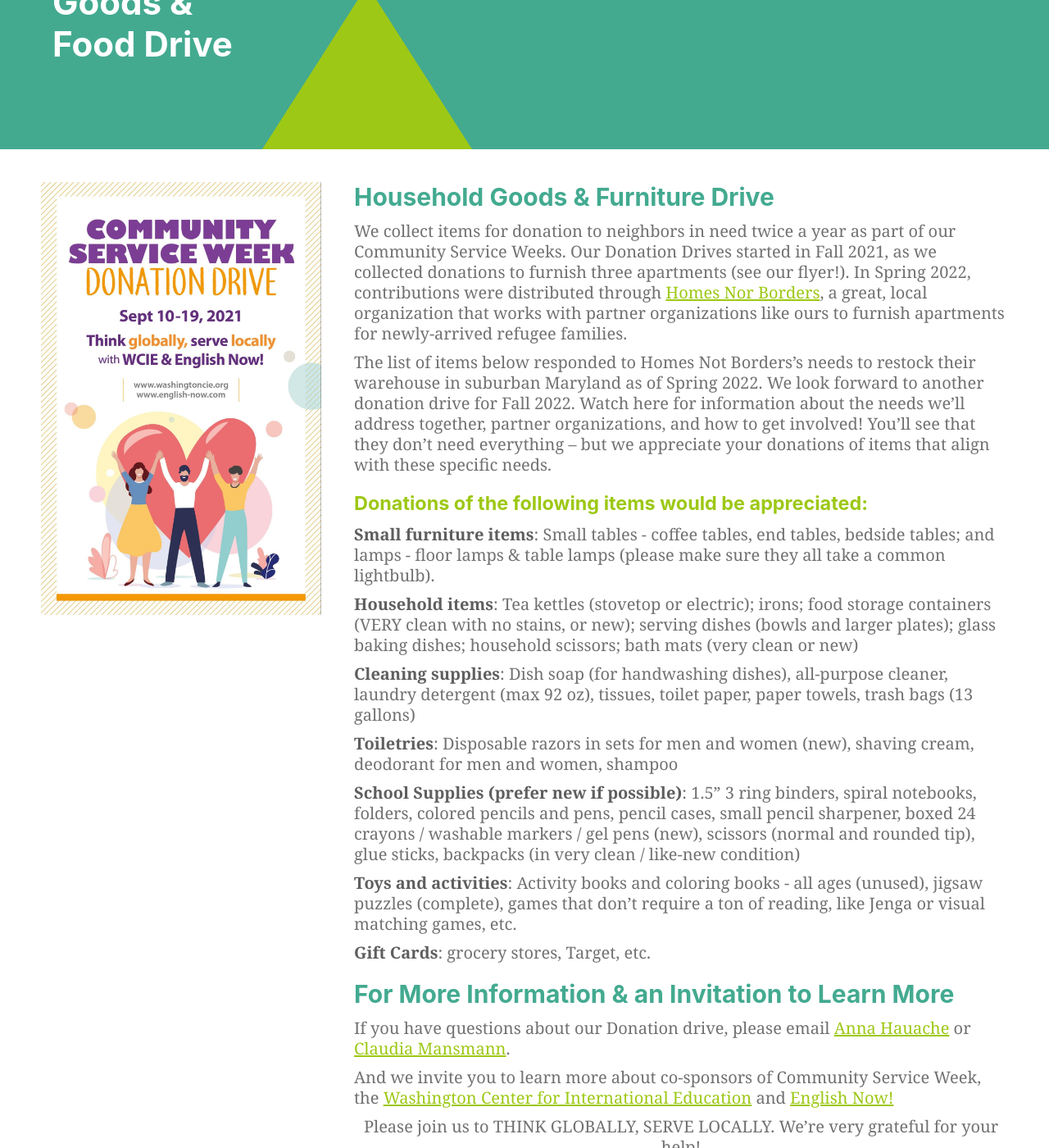
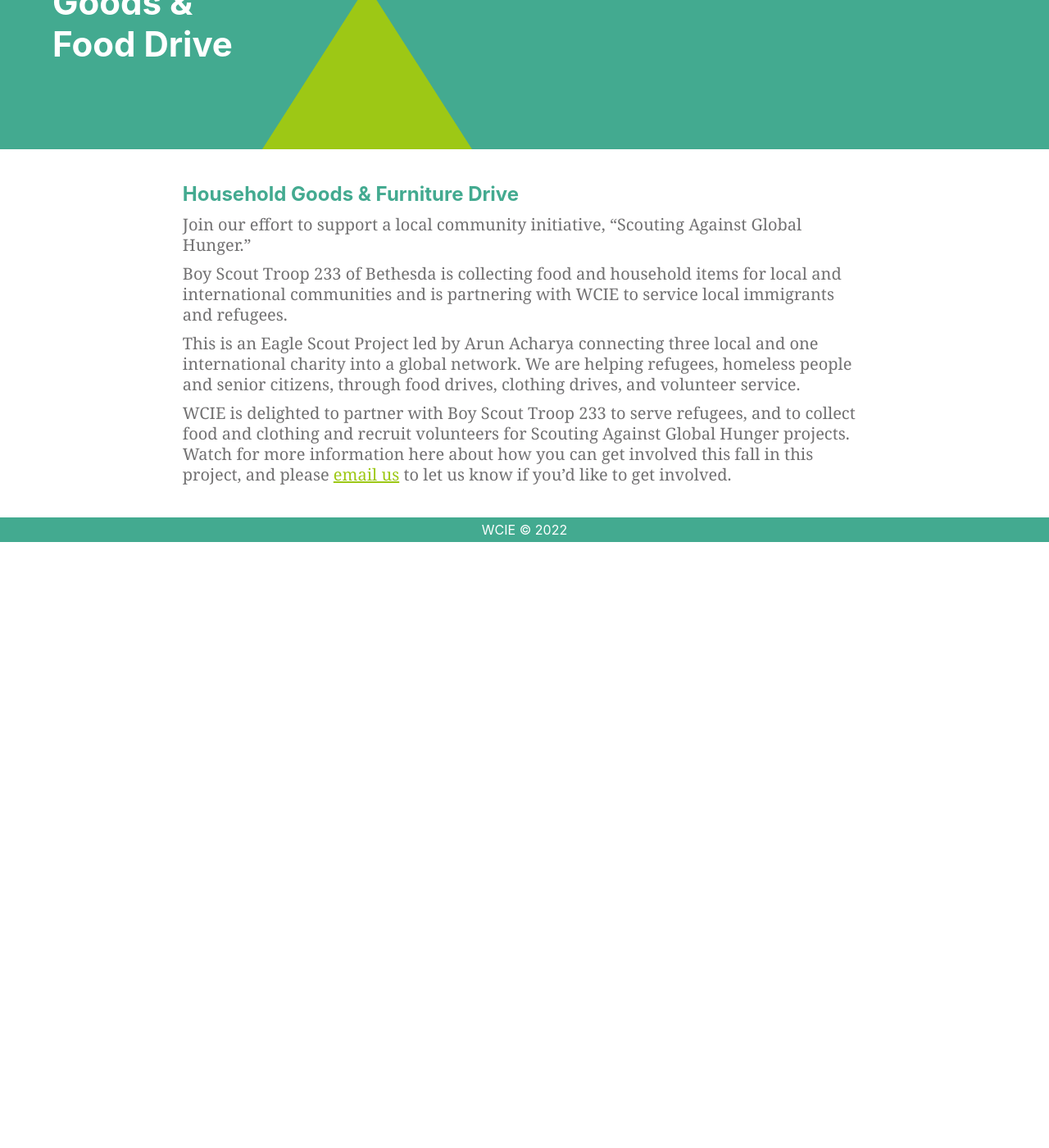
Before and after one commit to washingtoncie/washingtoncie.github.io, a Jekyll site: the page built from _pages/community-service/household-goods-and-furniture-drive.md, in a window 1280 px wide and 1400 px high, scrolled down 404 px. Shown: the whole window at 82% size. Built offline with Jekyll 4.4.1, drawn with Linux system fonts in a browser that asks for light colours; after the commit the page ends 1065 px from its top, so only the background shows below that.

Commit message:
2022-09-06 update

```diff
--- a/_pages/community-service/household-goods-and-furniture-drive.md
+++ b/_pages/community-service/household-goods-and-furniture-drive.md
@@ -2,42 +2,13 @@
 layout: default
 permalink: /community-service/household-goods-and-furniture-drive
 title: Household Goods & Food Drive
-styles:
-- grid
 ---
-<section markdown="1">
-
 ## Household Goods & Furniture Drive
 
-We collect items for donation to neighbors in need twice a year as part of our Community Service Weeks. Our Donation Drives started in Fall 2021, as we collected donations to furnish three apartments (see our flyer!). In Spring 2022, contributions were distributed through  [Homes Nor Borders](https://www.homesnotborders.org/), a great, local organization that works with partner organizations like ours to furnish apartments for newly-arrived refugee families.
+Join our effort to support a local community initiative, “Scouting Against Global Hunger.”
 
-The list of items below responded to Homes Not Borders’s needs to restock their warehouse in suburban Maryland as of Spring 2022. We look forward to another donation drive for Fall 2022. Watch here for information about the needs we’ll address together, partner organizations, and how to get involved! You’ll see that they don’t need everything – but we appreciate your donations of items that align with these specific needs.
+Boy Scout Troop 233 of Bethesda is collecting food and household items  for local and international communities and is partnering with WCIE to service local immigrants and refugees.
 
-### Donations of the following items would be appreciated:
+This is an Eagle Scout Project led by Arun Acharya connecting three local and one international charity into a global network. We are helping refugees, homeless people and senior citizens, through food drives, clothing drives, and volunteer service.
 
-**Small furniture items**: Small tables - coffee tables, end tables, bedside tables; and lamps - floor lamps & table lamps (please make sure they all take a common lightbulb).
-
-**Household items**: Tea kettles (stovetop or electric); irons; food storage containers (VERY clean with no stains, or new); serving dishes (bowls and larger plates); glass baking dishes; household scissors; bath mats (very clean or new)
-
-**Cleaning supplies**: Dish soap (for handwashing dishes), all-purpose cleaner, laundry detergent (max 92 oz), tissues, toilet paper, paper towels, trash bags (13 gallons)
-
-**Toiletries**: Disposable razors in sets for men and women (new), shaving cream, deodorant for men and women, shampoo
-
-**School Supplies (prefer new if possible)**: 1.5” 3 ring binders, spiral notebooks, folders, colored pencils and pens, pencil cases, small pencil sharpener, boxed 24 crayons / washable markers / gel pens (new), scissors (normal and rounded tip), glue sticks, backpacks (in very clean / like-new condition)
-
-**Toys and activities**: Activity books and coloring books - all ages (unused), jigsaw puzzles (complete), games that don’t require a ton of reading, like Jenga or visual matching games, etc.
-
-**Gift Cards**: grocery stores, Target, etc.
-
-## For More Information & an Invitation to Learn More
-
-If you have questions about our Donation drive, please email [Anna Hauache](mailto:amghauache@hotmail.com) or [Claudia Mansmann](mailto:Claudia.mansmann@gmx.de).
-
-And we invite you to learn more about co-sponsors of Community Service Week, the [Washington Center for International Education](https://washingtoncie.org/) and [English Now!](http://english-now.com/)
-
-Please join us to THINK GLOBALLY, SERVE LOCALLY. We're very grateful for your help!
-{: style="text-align: center;"}
-</section>
-
-![Donation Drive 2021](/assets/images/community-service-week/donation-drive-2021.jpg "Donation Drive 2021")
-{: .callout}
+WCIE is delighted to partner with Boy Scout Troop 233 to serve refugees, and to collect food and clothing and recruit volunteers for Scouting Against Global Hunger projects. Watch for more information here about how you can get involved this fall in this project, and please [email us](mailto:communityservice@washingtoncie.org) to let us know if you’d like to get involved.
```
Also changed, not shown: _pages/community-service/community-service-weeks.md (+5 -6 lines), _pages/community-service/refugee-resettlement/esol-programs-for-refugees.md (+1 -1 lines), assets/files/community-service/community-service-week-flyer-fall-2022.png (added), 1 other file.
